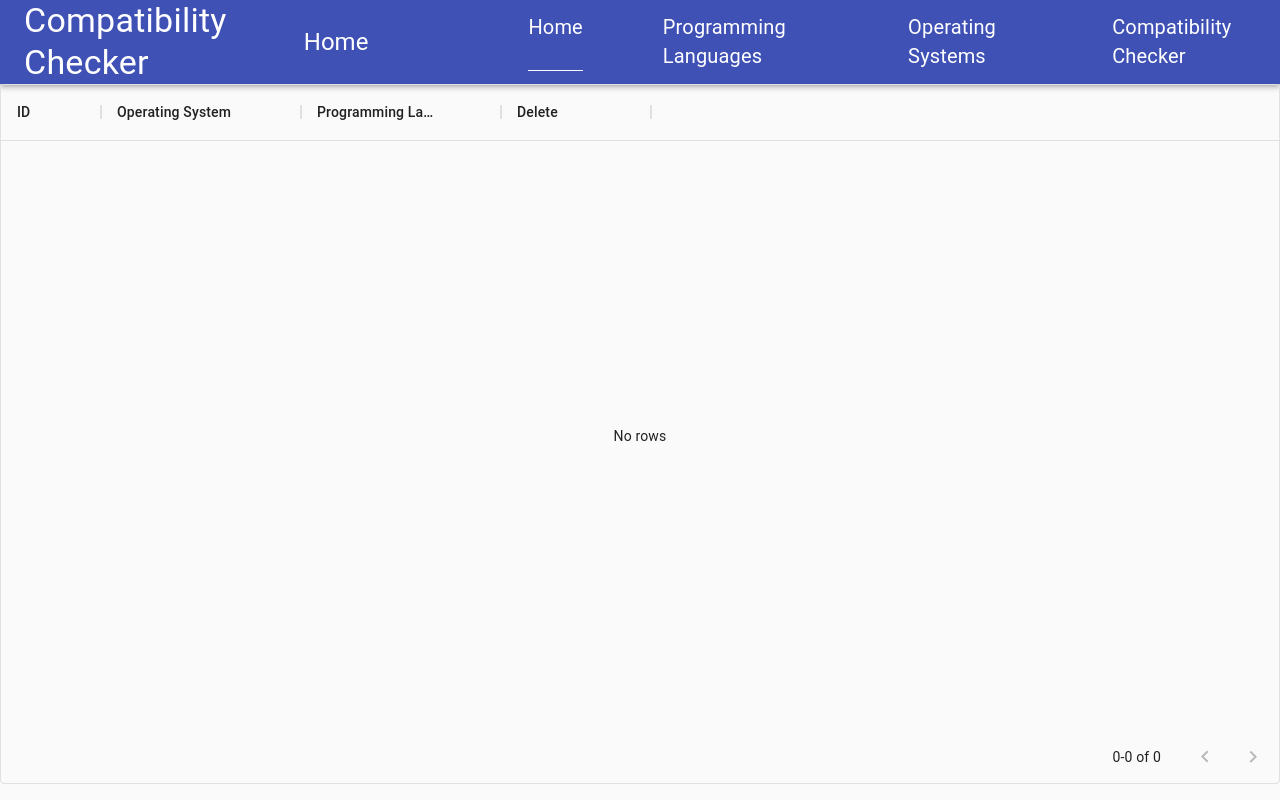
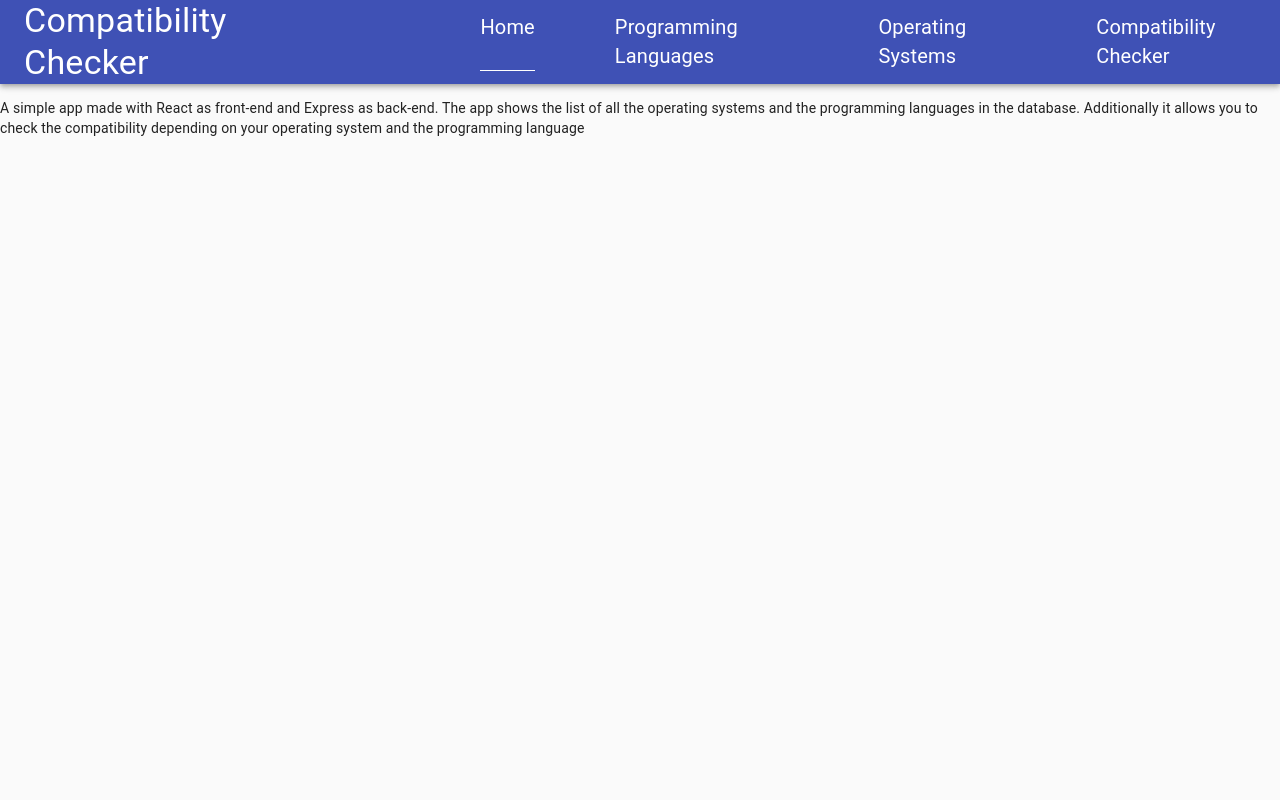
Before and after one commit to NayyerAhmad/OS_PL, a React (Create React App) app: page / in a window 1280 px wide. Built offline with nearby package versions, Linux system fonts and the light colour scheme; no server answers.

Commit message:
add working, check not working properly

```diff
--- a/src/App.js
+++ b/src/App.js
@@ -6,18 +6,21 @@ import Programming from "./pages/programLanguage";
 import OperatingSys from "./pages/operatingSys";
 import Compatibility from "./pages/compatibility";
 
-
 function App() {
   return (
     <Router>
-      <Navbar />
+      <Navbar title="Compatibility Checker" />
       <Routes>
-        <Route exact path="/" element={<Home/>} />
-        <Route path="/programming_languages" element={<Programming/>} />
-        <Route path="/operating_systems" element={<OperatingSys/>} />
-        <Route path="/compatibility" element={<Compatibility/>} />
+      <Route exact path="/" element={<Home title="Home" />} />
+        <Route path="/programming_languages" element={<Programming title="Programming Languages" />}
+        />
+        <Route path="/operating_systems" element={<OperatingSys title="Operating Systems" />}
+        />
+        <Route path="/compatibility" element={<Compatibility title="Compatibility Checker" />}
+        />
       </Routes>
     </Router>
   );
 }
+
 export default App;
--- a/src/components/CompatibilityTable.js
+++ b/src/components/CompatibilityTable.js
@@ -1,24 +1,22 @@
 import React, { useState, useEffect } from 'react';
 import { DataGrid } from '@material-ui/data-grid';
-import FormOS from '../components/FormOS';
 import DeleteIcon from '@material-ui/icons/Delete';
 import IconButton from '@material-ui/core/IconButton';
-import CustomizedDialogs from "../components/EditPopoup";
-import EditFormOS from '../components/EditFormOS';
-import EditFormEligibility from './EditFormEligibility';
+// import CustomizedDialogs from "../components/EditPopoup";
+// import EditFormEligibility from './EditFormEligibility';
 
 
 const columns = [
   { field: 'id', headerName: 'ID' },
   { field: 'name_os', headerName: 'Operating System', width: 200 },
   { field: 'name_pl', headerName: 'Programming Language', width: 200 },
-  { field: 'edit', headerName: 'Edit', width: 150,
-      renderCell: (params) => (
-        <CustomizedDialogs>
-        <EditFormEligibility params={params}></EditFormEligibility>
-      </CustomizedDialogs>
-    )
-  },
+  // { field: 'edit', headerName: 'Edit', width: 150,
+  //     renderCell: (params) => (
+  //       <CustomizedDialogs>
+  //       <EditFormEligibility params={params}></EditFormEligibility>
+  //     </CustomizedDialogs>
+  //   )
+  // },
   {
     field: 'delete',
     headerName: 'Delete',
@@ -41,7 +39,7 @@ const CompatibilityTable = () => {
   const [deletedRows, setDeletedRows] = useState([]);
 
   useEffect(() => {
-    fetch('http://localhost:3001//list')
+    fetch('http://localhost:3001/eligibility/list')
       .then(response => response.json())
       .then(data => setTableData(data.data));
   }, []);
--- a/src/components/EditFormEligibility.js
+++ b/src/components/EditFormEligibility.js
@@ -4,15 +4,16 @@ import "../components/styles/forms.css"
 
 function EditFormEligibility(params) {
   const [dataId] = useState(params.params.row.id);
-  const [name, setName] = useState(params.params.row.name);
-  const [releasedYear, setReleasedYear] = useState(params.params.row.released_year);
+  const [nameOS, setNameOS] = useState(params.params.row.nameOS);
+  const [namePL, setNamePL] = useState(params.params.row.namePL);
 
   const handleAddLanguage = async (event) => {
     event.preventDefault();
 
     const data = {
-      name: name,
-      released_year: releasedYear,
+
+      name_os: nameOS,
+      name_pl: namePL,
     };
 
     try {
@@ -35,21 +36,20 @@ function EditFormEligibility(params) {
       <Grid container spacing={2} alignItems="center">
         <Grid item xs={12} md={6}>
           <TextField
-            label="Name"
+            label="Name OS"
             variant="outlined"
             fullWidth
-            value={name}
-            onChange={(e) => setName(e.target.value)}
+            value={nameOS}
+            onChange={(e) => setNameOS(e.target.value)}
           />
         </Grid>
         <Grid item xs={12} md={6}>
           <TextField
-            label="Released Year"
+            label="Name PL"
             variant="outlined"
             fullWidth
-            type="number"
-            value={releasedYear}
-            onChange={(e) => setReleasedYear(e.target.value)}
+            value={namePL}
+            onChange={(e) => setNamePL(e.target.value)}
           />
         </Grid>
         <Grid item xs={12}>
--- a/src/components/Navbar.js
+++ b/src/components/Navbar.js
@@ -7,6 +7,13 @@ import {
   makeStyles,
 } from "@material-ui/core";
 import { Link, useLocation } from "react-router-dom";
+
+const links = [
+  { title: "Home", path: "/" },
+  { title: "Programming Languages", path: "/programming_languages" },
+  { title: "Operating Systems", path: "/operating_systems" },
+  { title: "Compatibility Checker", path: "/compatibility" },
+];
 
 const useStyles = makeStyles((theme) => ({
   navlinks: {
@@ -32,52 +39,29 @@ const useStyles = makeStyles((theme) => ({
   }
 }));
 
-function Navbar() {
+function Navbar({ title }) {
   const classes = useStyles();
   const location = useLocation();
-
-  const isActive = (pathname) => {
-    return location.pathname === pathname;
-  };
-
-  const getTitle = () => {
-    switch (location.pathname) {
-      case "/":
-        return "Home";
-      case "/programming_languages":
-        return "Programming Languages";
-      case "/operating_systems":
-        return "Operating Systems";
-      case "/compatibility":
-        return "Compatibility Checker";
-      default:
-        return "Compatibility Checker";
-    }
-  };
 
   return (
     <AppBar position="static">
       <CssBaseline />
       <Toolbar>
         <Typography variant="h4" className={classes.logo}>
-          Compatibility Checker
-        </Typography>
-        <Typography variant="h5">
-          {getTitle()}
+          {title}
         </Typography>
         <div className={classes.navlinks}>
-          <Link to="/" className={`${classes.link} ${isActive("/") && classes.activeLink}`}>
-            Home
-          </Link>
-          <Link to="/programming_languages" className={`${classes.link} ${isActive("/programming_languages") && classes.activeLink}`}>
-            Programming Languages
-          </Link>
-          <Link to="/operating_systems" className={`${classes.link} ${isActive("/operating_systems") && classes.activeLink}`}>
-            Operating Systems
-          </Link>
-          <Link to="/compatibility" className={`${classes.link} ${isActive("/compatibility") && classes.activeLink}`}>
-            Compatibility Checker
-          </Link>
+          {links.map((link) => (
+            <Link
+              to={link.path}
+              key={link.path}
+              className={`${classes.link} ${
+                location.pathname === link.path && classes.activeLink
+              }`}
+            >
+              {link.title}
+            </Link>
+          ))}
         </div>
       </Toolbar>
     </AppBar>
--- a/src/components/SelectDropdown.js
+++ b/src/components/SelectDropdown.js
@@ -9,18 +9,16 @@ export default function SelectDropdown({ options, value, onChange, label }) {
     <FormControl variant="standard" sx={{ m: 1, minWidth: 220 }}>
       <InputLabel id={`${label}-label`}>{label}</InputLabel>
       <Select
-        labelId={label}
+        labelId={`${label}-label`}
         id={label.toLowerCase()}
-        value={value}
+        value={value || ''}
         onChange={onChange}
         label={label}
       >
-        <MenuItem value="">
-          <em>None</em>
-        </MenuItem>
+        <MenuItem value=""></MenuItem>
         {options.map((option) => (
-          <MenuItem key={option} value={option}>
-            {option}
+          <MenuItem key={option.id} value={option.id}>
+            {option.name}
           </MenuItem>
         ))}
       </Select>
--- a/src/pages/home.js
+++ b/src/pages/home.js
@@ -1,66 +1,8 @@
-import React, { useState, useEffect } from 'react';
-import { DataGrid } from '@material-ui/data-grid';
-import DeleteIcon from '@material-ui/icons/Delete';
-import IconButton from '@material-ui/core/IconButton';
-// import CustomizedDialogs from "../components/EditPopoup";
-// import EditFormEligibility from './EditFormEligibility';
+import '../components/styles/home.css'
 
-
-const columns = [
-  { field: 'id', headerName: 'ID' },
-  { field: 'name_os', headerName: 'Operating System', width: 200 },
-  { field: 'name_pl', headerName: 'Programming Language', width: 200 },
-  // { field: 'edit', headerName: 'Edit', width: 150,
-  //     renderCell: (params) => (
-  //       <CustomizedDialogs>
-  //       <EditFormEligibility params={params}></EditFormEligibility>
-  //     </CustomizedDialogs>
-  //   )
-  // },
-  {
-    field: 'delete',
-    headerName: 'Delete',
-    width: 150,
-    renderCell: (params) => (
-      <IconButton onClick={() => {
-        const id = params.row.id;
-        fetch(`http://localhost:3001/eligibility/delete/${id}`, {method:"DELETE"})
-          .then(response => response.json())
-          .then(data => console.log(data))
-      }}>
-        <DeleteIcon />
-      </IconButton>
-    )
-  }
-];
-
-const CompatibilityTable = () => {
-  const [tableData, setTableData] = useState([]);
-  const [deletedRows, setDeletedRows] = useState([]);
-
-  useEffect(() => {
-    fetch('http://localhost:3001/eligibility/list')
-      .then(response => response.json())
-      .then(data => setTableData(data.data));
-  }, []);
-
-  const handleRowSelection = (selection) => {
-    const selectedRowIds = selection.map(selectedRow => parseInt(selectedRow, 10));
-    const rowsToDelete = tableData.filter(row => selectedRowIds.includes(row.id));
-    setDeletedRows(rowsToDelete);
-  };
-
-  return (
-    <div style={{ height: 700, width: '100%' }}>
-      <DataGrid
-        title="Programming Languages"
-        rows={tableData}
-        columns={columns}
-        pageSize={10}
-        onSelectionModelChange={selection => handleRowSelection(selection.selectionModel)}
-      />
-    </div>
-  );
-};
-
-export default CompatibilityTable;
+function About() {
+  return <p>A simple app made with React as front-end and Express as back-end.
+    The app shows the list of all the operating systems and the programming languages in the database. Additionally it allows you to check the compatibility depending on your operating system and the programming language
+  </p>;
+}
+export default About;
```
Also changed, not shown: src/pages/compatibility.js (+31 -27 lines), 2 other files (tests, documents, lock files or other folders).
